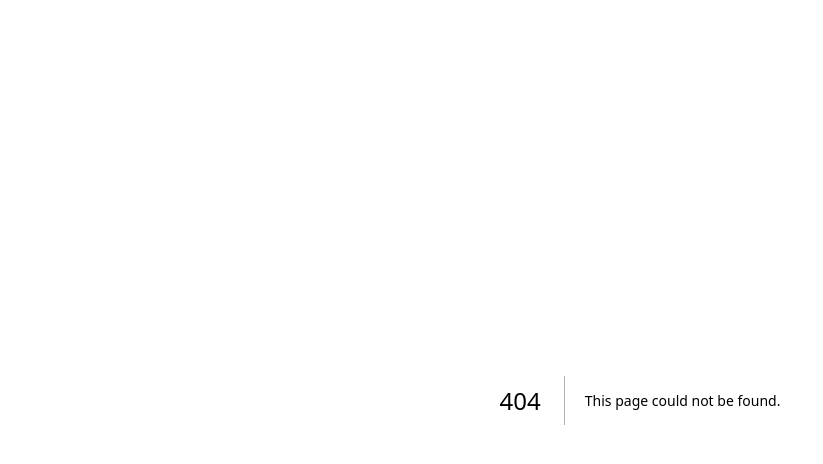
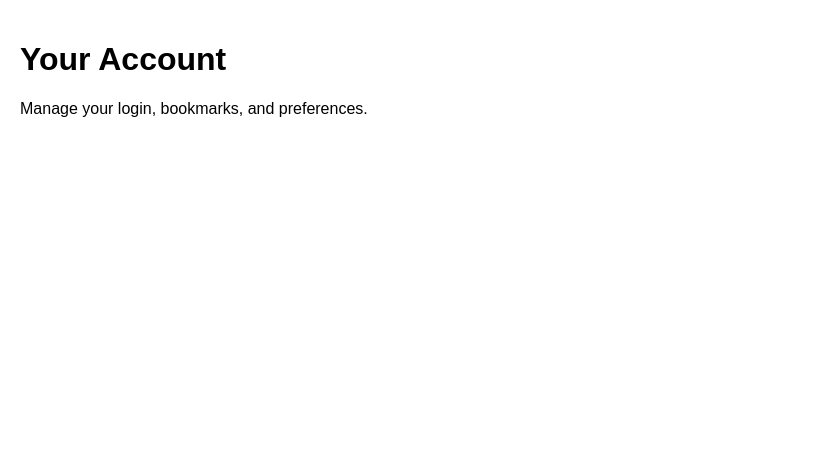
Before and after one commit to makej7403-bit/newsplus, a Next.js app: page /account in a window 1280 px wide. Before the commit this address had no page. Shown: the top 464 px of the page, without its empty margins (0-823 px from the left). Built offline with nearby package versions, Linux system fonts and the light colour scheme.

Commit message:
Create page.js

```diff
--- /dev/null
+++ b/app/account/page.js
@@ -0,0 +1,8 @@
+export default function AccountPage() {
+  return (
+    <main style={{ padding: "20px" }}>
+      <h1>Your Account</h1>
+      <p>Manage your login, bookmarks, and preferences.</p>
+    </main>
+  );
+}
```
